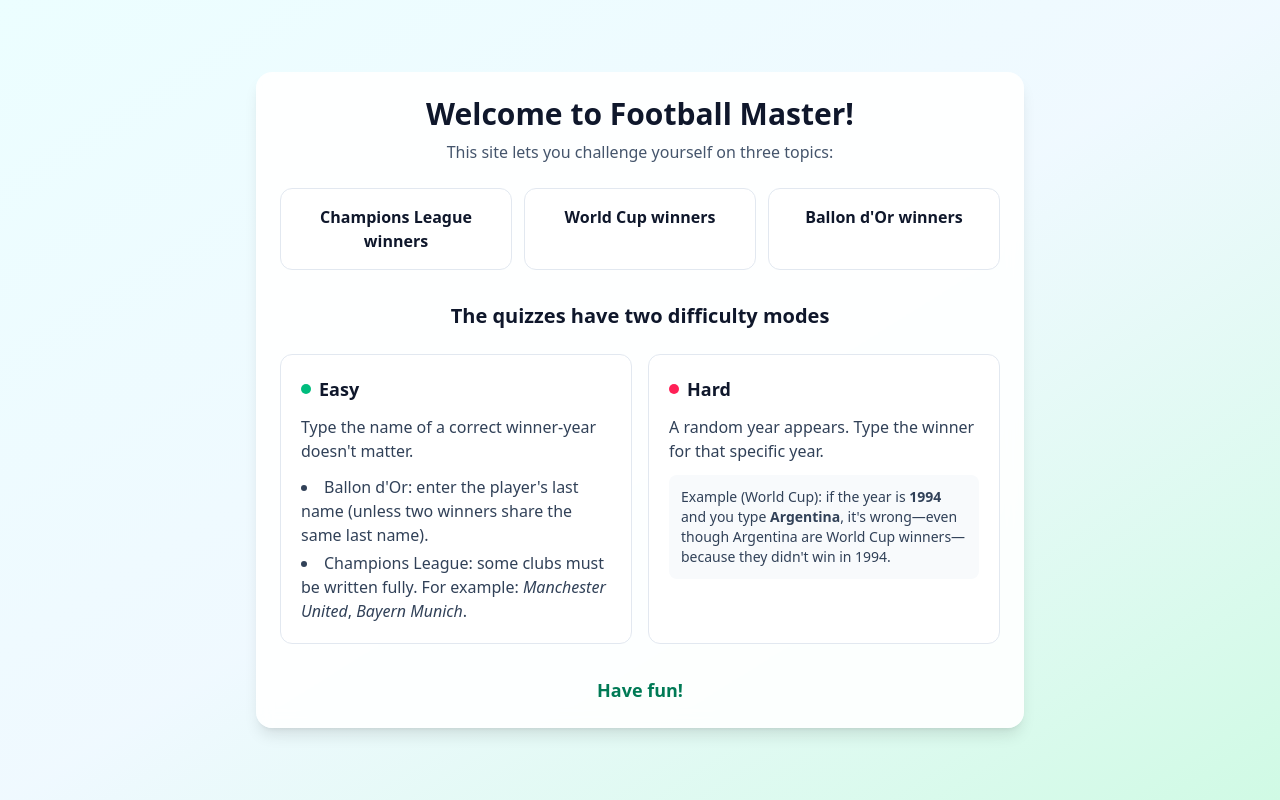
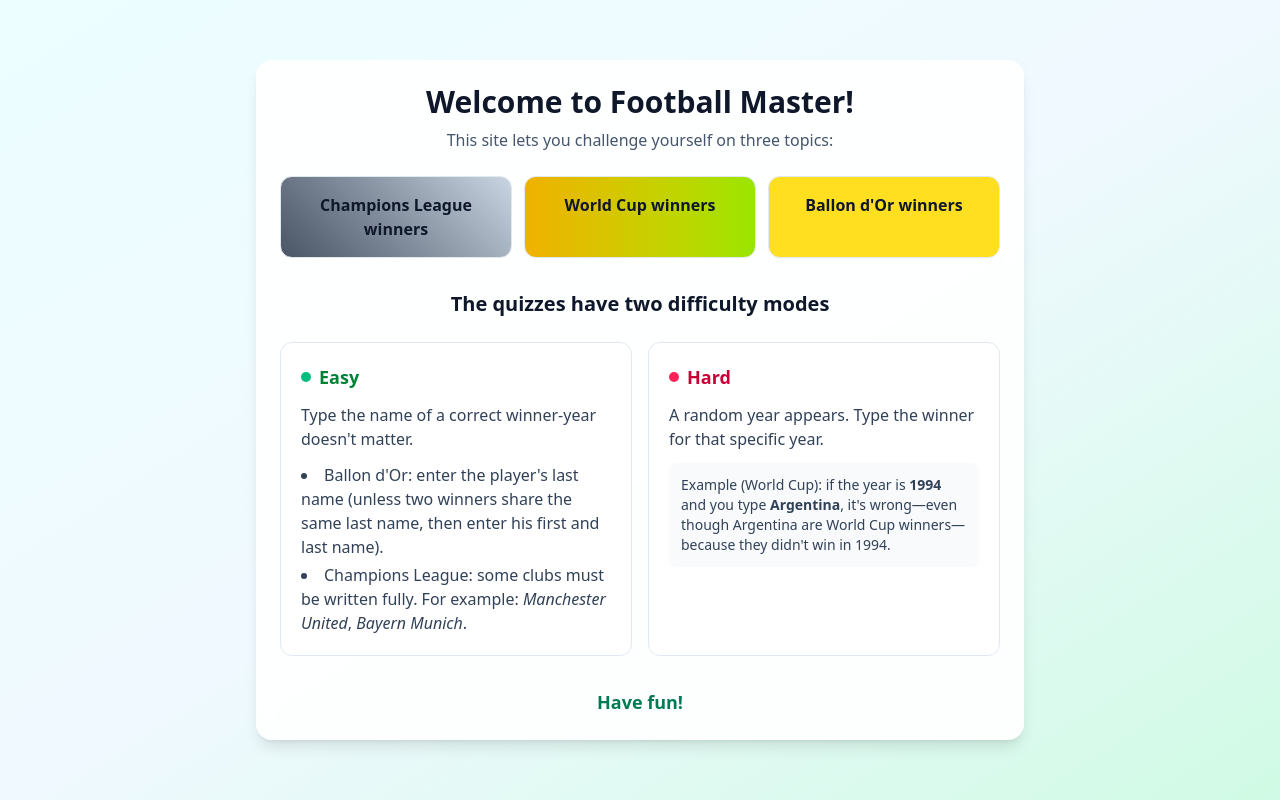
Before and after one commit to KaloyanYonov/FootballMaster, a React (Vite) app in the folder footmaster/: page /about in a window 1280 px wide. Built offline with nearby package versions, Linux system fonts and the light colour scheme.

Commit message:
style changes in BD and NotFound,return button soon

```diff
--- a/footmaster/src/About.jsx
+++ b/footmaster/src/About.jsx
@@ -12,13 +12,13 @@ export function About() {
 
 
         <div className="mt-6 grid grid-cols-1 sm:grid-cols-3 gap-3">
-          <div className="rounded-xl border border-slate-200 bg-white p-4 text-center">
+          <div className="rounded-xl border border-slate-200 p-4 text-center bg-linear-45 from-gray-600 to-slate-300">
             <h3 className="font-semibold text-slate-900">Champions League winners</h3>
           </div>
-          <div className="rounded-xl border border-slate-200 bg-white p-4 text-center">
+          <div className="rounded-xl border border-slate-200 bg-linear-90 from-yellow-500 to-lime-400 p-4 text-center">
             <h3 className="font-semibold text-slate-900">World Cup winners</h3>
           </div>
-          <div className="items-center  justify-between rounded-xl border border-slate-200 bg-white p-4 text-center">
+          <div className="items-center  justify-between rounded-xl border border-slate-200 bg-yellow-300 p-4 text-center">
             <h3 className="font-semibold text-slate-900">Ballon d'Or winners</h3>
           </div>
         </div>
@@ -32,7 +32,7 @@ export function About() {
             <div className="rounded-xl border border-slate-200 bg-white p-5">
               <div className="inline-flex items-center gap-2">
                 <span className="h-2.5 w-2.5 rounded-full bg-emerald-500"></span>
-                <h3 className="text-lg font-semibold text-slate-900">Easy</h3>
+                <h3 className="text-lg font-semibold text-green-700">Easy</h3>
               </div>
               <p className="mt-3 text-slate-700">
                 Type the name of a correct winner-year doesn't matter.
@@ -40,7 +40,7 @@ export function About() {
               <ul className="mt-3 list-disc list-inside text-slate-700 space-y-1">
                 <li>
                   <span className="font-medium">Ballon d'Or:</span> enter the player's last name
-                  (unless two winners share the same last name).
+                  (unless two winners share the same last name, then enter his first and last name).
                 </li>
                 <li>
                   <span className="font-medium">Champions League:</span> some clubs must be written fully.
@@ -52,7 +52,7 @@ export function About() {
             <div className="rounded-xl border border-slate-200 bg-white p-5">
               <div className="inline-flex items-center gap-2">
                 <span className="h-2.5 w-2.5 rounded-full bg-rose-500"></span>
-                <h3 className="text-lg font-semibold text-slate-900">Hard</h3>
+                <h3 className="text-lg font-semibold text-rose-700">Hard</h3>
               </div>
               <p className="mt-3 text-slate-700">
                 A random year appears. Type the winner for that specific year.
--- a/footmaster/src/BD.jsx
+++ b/footmaster/src/BD.jsx
@@ -328,7 +328,7 @@ export function BD() {
             {mode === "Easy" ? (
               <>
               <h3 className="text-2x1 text-rose-600 pt-5">Answers:</h3>
-              <ul className={`mt-3 grid grid-cols-9 gap-3 mb-10 `}>
+              <ul className={`mt-3 grid grid-cols-7 gap-3 mb-10 `}>
               {answers.map((name) => {
                 const url = playerPic[name];
                 const guessed = isGuessed(name);
@@ -340,7 +340,7 @@ export function BD() {
                     <img
                       src={url}
                       alt={`${name} crest`}
-                      className={`size-30 object-cover p-2 bg-white rounded-md shadow-sm transition-opacity duration-200`}
+                      className={`size-20 object-cover p-2 bg-white rounded-md shadow-sm transition-opacity duration-200`}
                       loading="lazy"
                     />
                     <span
@@ -417,7 +417,7 @@ export function BD() {
               Enter
             </button>
           </div>
-          <ul className={`mt-3 grid grid-cols-9 gap-3 mb-10 `}>
+          <ul className={`mt-3 grid grid-cols-7 gap-3 mb-10 `}>
               {answers.map((name) => {
                 const url = playerPic[name];
                 const guessed = isGuessed(name);
--- a/footmaster/src/NotFound.jsx
+++ b/footmaster/src/NotFound.jsx
@@ -9,8 +9,13 @@ export function NotFound() {
 
   return (
     <>
-      <h1>Oops! Looks like you've entered a non-existed URL.</h1>
-      <button onClick={navigation}>Go to the home page</button>
+    <main className="min-h-screen bg-gradient-to-br from-cyan-50 via-sky-50 to-emerald-100 flex items-center justify-center p-4">
+      <div className="grid">
+      <h1 className="text-slate-700 font-semibold flex items-center justify-center p-5">Oops! Looks like you've entered a non-existed URL.</h1>
+      <button className="flex items-center justify-center px-5 py-3 rounded-xl bg-emerald-600 text-white hover:bg-emerald-700 transition focus:outline-none focus:ring focus:ring-emerald-400"
+        onClick={navigation}>Go to the home page</button>
+        </div>
+      </main>
     </>
   );
 }
--- /dev/null
+++ b/footmaster/src/Return.jsx
@@ -0,0 +1,21 @@
+import { useNavigate } from "react-router-dom";
+
+
+
+export function ReturnToMain(){
+
+    const navigate = useNavigate()
+
+    function navigation(){
+        navigate('/')
+    }
+
+    {/*this will be done with a font awesome back arrow icon but I need to install packages, will be done lates*/}
+
+    return(
+        <>
+            <button className="" onClick={navigation}>Return</button>
+        </>
+    )
+
+}
--- a/footmaster/src/WC.jsx
+++ b/footmaster/src/WC.jsx
@@ -4,6 +4,7 @@ import {
   handleEasyGuess,
   handleHardGuess,
 } from "../src/logic/functions";
+import { ReturnToMain } from "./Return";
 
 export function WC() {
   const [diff, setDiff] = useState(false);
@@ -124,6 +125,9 @@ export function WC() {
   }
 
   return (
+    <>
+    {/*<ReturnToMain/> -> to be continued*/}
+
     <main className="min-h-screen bg-gradient-to-br from-cyan-50 via-sky-50 to-emerald-100 flex items-center justify-center p-4">
       <div
         aria-hidden="true"
@@ -336,5 +340,6 @@ export function WC() {
         )}
       </section>
     </main>
+    </>
   );
 }
```
